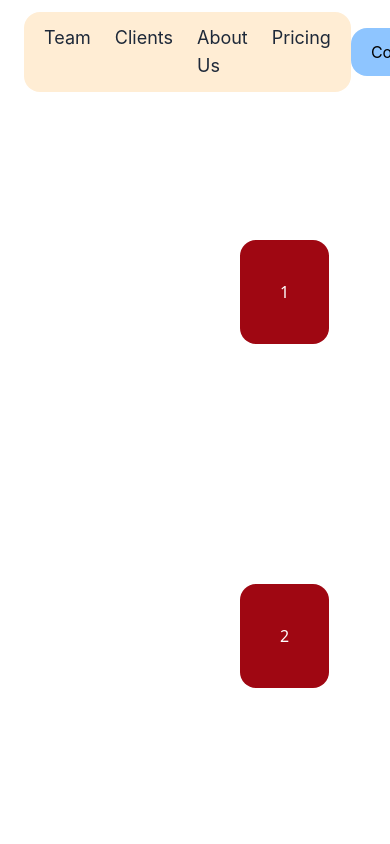
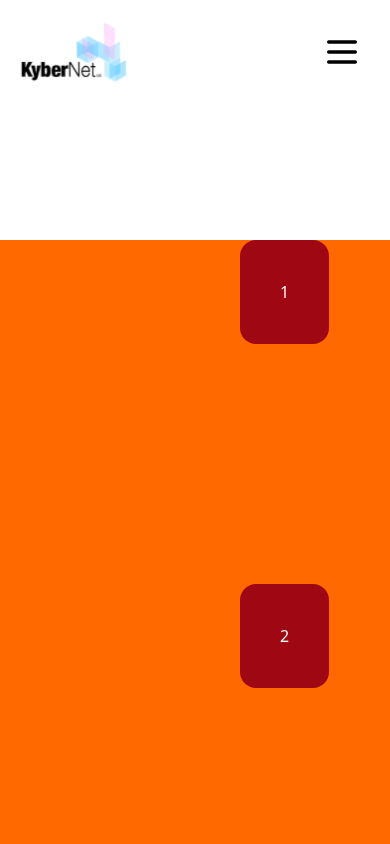
Before and after one commit to PinkTrout846771/kybernet-website, a React (Vite) app: page / in a window 390 px wide. Shown: the top 844 px of the page. Built offline with nearby package versions, Linux system fonts and the light colour scheme.

Commit message:
Created Side bar functional on small and medium screens has animations and working open and close hover has color

```diff
--- a/src/App.jsx
+++ b/src/App.jsx
@@ -6,11 +6,13 @@ function App() {
   return (
     <>
       <Navbar/>
-      <div className='bg-red-800 w-fit m-60 p-10 rounded-2xl text-white '>1</div>
-      <div className='bg-red-800 w-fit m-60 p-10 rounded-2xl text-white '>2</div>
-      <div className='bg-red-800 w-fit m-60 p-10 rounded-2xl text-white '>3</div>
-      <div className='bg-red-800 w-fit m-60 p-10 rounded-2xl text-white '>4</div>
-      <div className='bg-red-800 w-fit m-60 p-10 rounded-2xl text-white '>5</div>
+      <div className='bg-orange-500'>
+        <div className='bg-red-800 w-fit m-60 p-10 rounded-2xl text-white '>1</div>
+        <div className='bg-red-800 w-fit m-60 p-10 rounded-2xl text-white '>2</div>
+        <div className='bg-red-800 w-fit m-60 p-10 rounded-2xl text-white '>3</div>
+        <div className='bg-red-800 w-fit m-60 p-10 rounded-2xl text-white '>4</div>
+        <div className='bg-red-800 w-fit m-60 p-10 rounded-2xl text-white '>5</div>
+      </div>
     </>
   )
 }
--- a/src/Navbar.jsx
+++ b/src/Navbar.jsx
@@ -1,14 +1,48 @@
 import KyberNetLogo from './assets/KyberNetLogo(1).svg'
+import BurgerMenu from './assets/burger-menu-svgrepo-com.svg'
+import XIcon from './assets/times-svgrepo-com.svg'
+import { useState, useEffect } from 'react'
+
+function SideBar({ isOpen, handleMenuDiv }) {
+    return (
+        <>
+            <img src={BurgerMenu} alt="Burger Menu" className={`fixed ${isOpen ? 'scale-0' : 'scale-100'} w-24 h-10 transition-all ease-in-out z-10 right-0 block md:hidden lg:hidden object-contain`} onClick={() => handleMenuDiv()}></img>
+            <img src={XIcon} alt="Burger Menu" className={`fixed ${isOpen ? 'scale-100' : 'scale-0'} w-24 h-14 transition-all ease-in-out z-10 right-0 block md:hidden lg:hidden object-contain`} onClick={() => handleMenuDiv()}></img>
+            <div className={`fixed ${isOpen ? 'translate-x-0' : 'translate-x-full'} transition-transform duration-500 w-1/2 h-screen right-0 top-0 bg-blue-100 font-inter`}>
+                <div className='ml-24 mt-28 tracking-wide text-gray-700'>
+                    <h2 className={`${isOpen ? 'translate-x-0' : 'translate-x-100'} text-sm font-semibold mb-10 tracking-widest transition-all duration-500 text-black`}>SITEMAP</h2>
+                    <ul className='flex flex-col space-y-6 text-3xl font-bold transition-colors'>
+                            <li className={`${isOpen ? 'translate-x-0 duration-600' : 'translate-x-100 duration-600'} hover:text-red-600 transition-all hover:duration-300`}>Team</li>
+                            <li className={`${isOpen ? 'translate-x-0 duration-700' : 'translate-x-100 duration-700'} hover:text-red-600 transition-all hover:duration-300`}>About Us</li>
+                            <li className={`${isOpen ? 'translate-x-0 duration-800' : 'translate-x-100 duration-800'} hover:text-red-600 transition-all hover:duration-300`}>Clients</li>
+                            <li className={`${isOpen ? 'translate-x-0 duration-900' : 'translate-x-100 duration-900'} hover:text-red-600 transition-all hover:duration-300`}>Pricing</li>
+                    </ul>
+                </div>
+            </div>
+        </>
+    )
+}
 
 function Navbar() {
 
+    const [sideBarOpen, setSideBarOpen] = useState(false);
+
+    function handleMenuDiv() {
+        if (sideBarOpen) {
+            setSideBarOpen(false);
+        }
+        else {
+            setSideBarOpen(true);
+        }
+    }
+
     return (
         <>
-            <div className='fixed top-0 w-screen h-26 p-6 flex content-center items-center justify-between font-inter function'>
+            <div className='fixed top-0 w-screen h-26 p-6 flex content-center items-center justify-between font-inter'>
                 <div className=''>
-                    <img src={KyberNetLogo} alt="KyberNet LLC" className='w-40 h-16 object-contain'></img>
+                    <img src={KyberNetLogo} alt="KyberNet LLC" className='w-40 h-16 -ml-5'></img>
                 </div>
-                <div className='bg-orange-100 px-5 py-3 rounded-2xl'>
+                <div className='hidden md:block lg:block bg-orange-100 px-5 py-3 rounded-2xl'>
                     <ul className='flex space-x-6 text-lg font-normal text-gray-800'>
                         <li>Team</li>
                         <li>Clients</li>
@@ -16,9 +50,10 @@ function Navbar() {
                         <li>Pricing</li>
                     </ul>
                 </div>
-                <div className='bg-blue-300 px-5 py-3 rounded-2xl'>
+                <button className='hidden md:block lg:block bg-blue-300 px-5 py-3 rounded-2xl duration-500'>
                     Contact
-                </div>
+                </button>
+                <SideBar isOpen={sideBarOpen} handleMenuDiv={handleMenuDiv}/>
             </div>
         </>
     )
```
Also changed, not shown: src/assets/burger-menu-svgrepo-com.svg (added), src/assets/times-svgrepo-com.svg (added).
